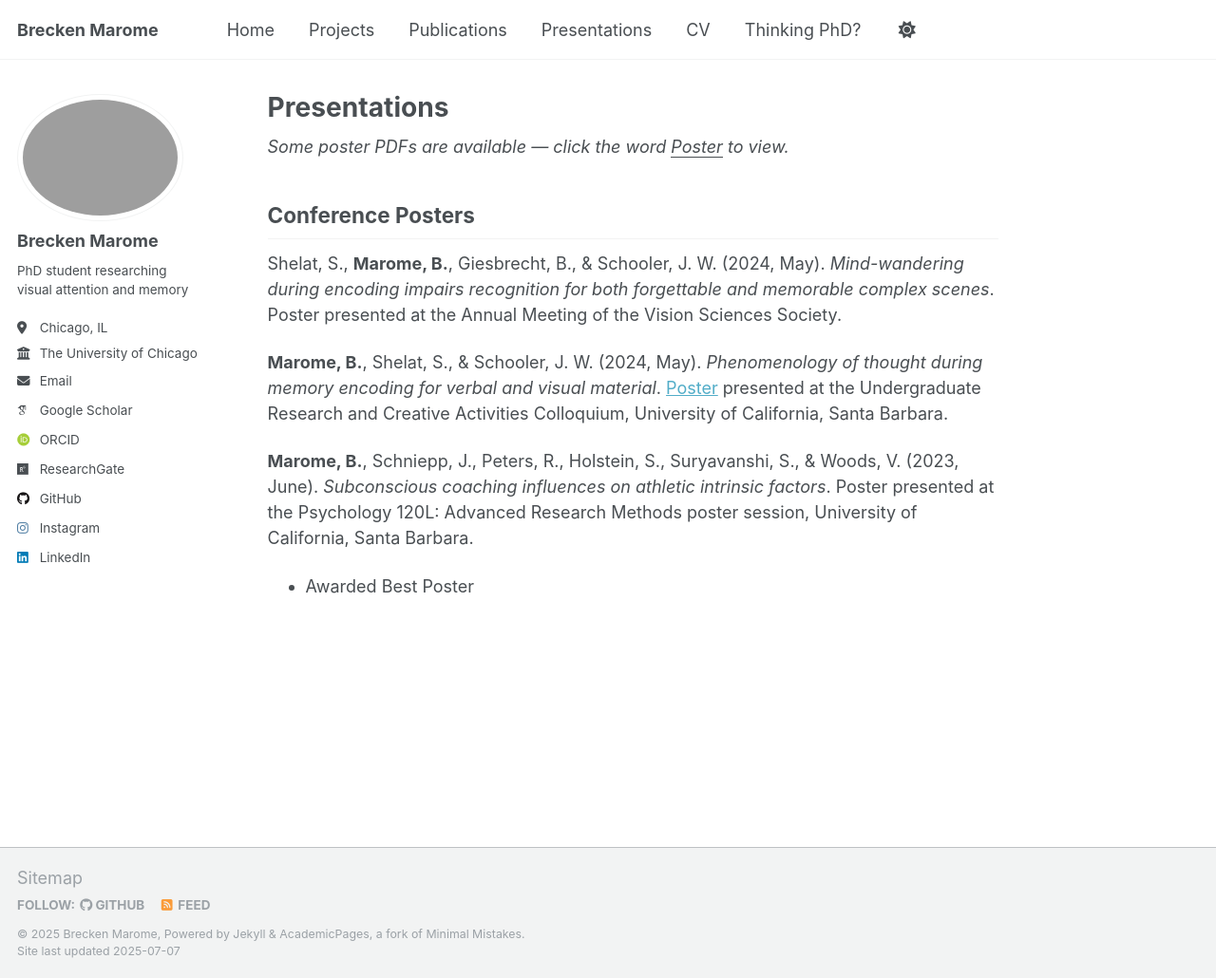
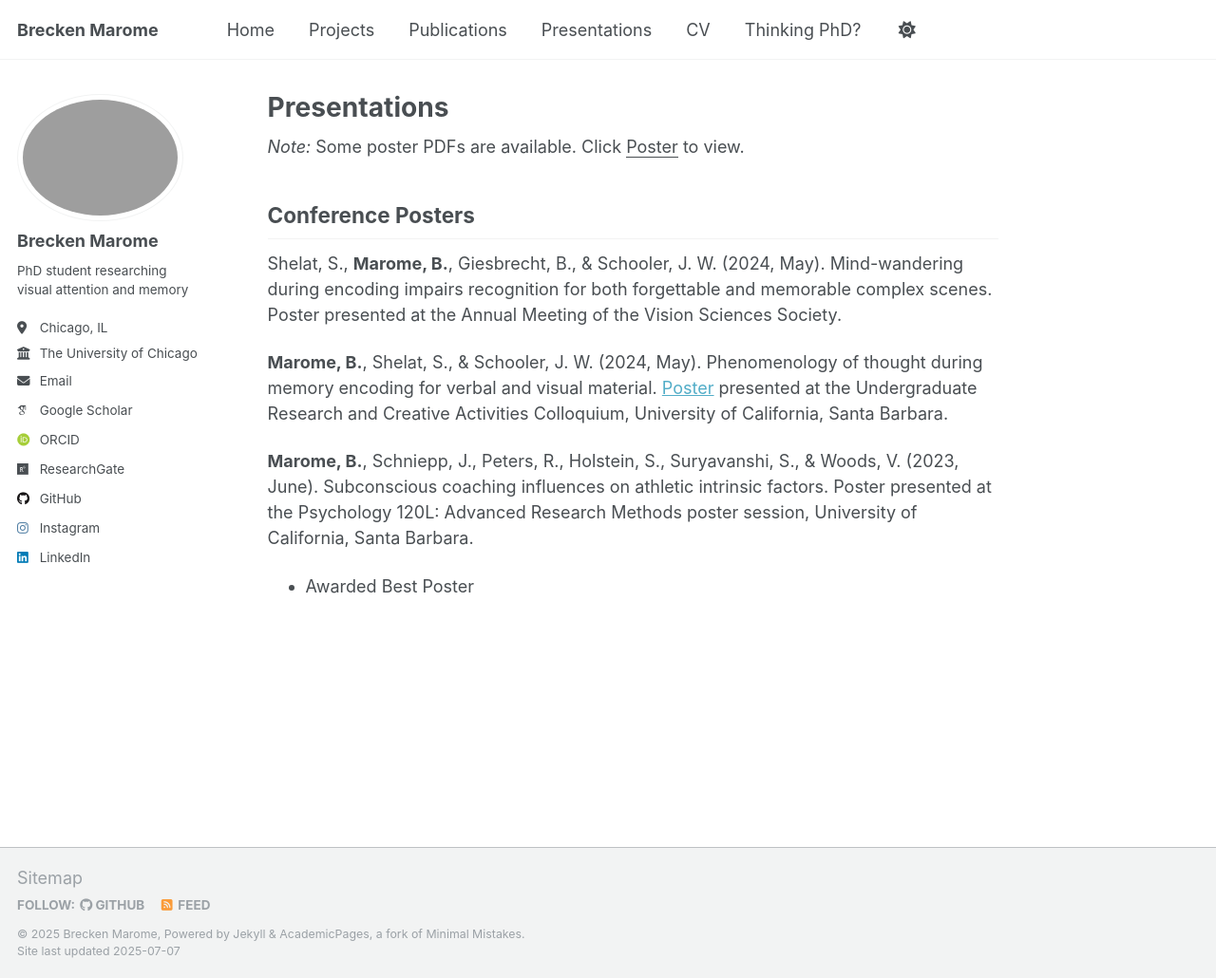
Before and after one commit to btmarome/btmarome.github.io, a Jekyll site: the page built from _pages/presentations.md, in a window 1280 px wide and 1030 px high. Shown: the whole window at 95% size. Built offline with Jekyll 4.4.1, drawn with Linux system fonts in a browser that asks for light colours; some web fonts are replaced; a script that is not in the unit is left out.

Commit message:
Update presentations.md

```diff
--- a/_pages/presentations.md
+++ b/_pages/presentations.md
@@ -5,13 +5,13 @@ permalink: /presentations/
 author_profile: true
 ---
 
-*Some poster PDFs are available — click the word <u>Poster</u> to view.*
+*Note:* Some poster PDFs are available. Click <u>Poster</u> to view.
 
 ## Conference Posters
 
-Shelat, S., **Marome, B.**, Giesbrecht, B., & Schooler, J. W. (2024, May). *Mind-wandering during encoding impairs recognition for both forgettable and memorable complex scenes*. Poster presented at the Annual Meeting of the Vision Sciences Society.
+Shelat, S., **Marome, B.**, Giesbrecht, B., & Schooler, J. W. (2024, May). Mind-wandering during encoding impairs recognition for both forgettable and memorable complex scenes. Poster presented at the Annual Meeting of the Vision Sciences Society.
 
-**Marome, B.**, Shelat, S., & Schooler, J. W. (2024, May). *Phenomenology of thought during memory encoding for verbal and visual material*. [Poster](/files/URCA_poster.pdf) presented at the Undergraduate Research and Creative Activities Colloquium, University of California, Santa Barbara.
+**Marome, B.**, Shelat, S., & Schooler, J. W. (2024, May). Phenomenology of thought during memory encoding for verbal and visual material. [Poster](/files/URCA_poster.pdf) presented at the Undergraduate Research and Creative Activities Colloquium, University of California, Santa Barbara.
 
-**Marome, B.**, Schniepp, J., Peters, R., Holstein, S., Suryavanshi, S., & Woods, V. (2023, June). *Subconscious coaching influences on athletic intrinsic factors*. Poster presented at the Psychology 120L: Advanced Research Methods poster session, University of California, Santa Barbara.
+**Marome, B.**, Schniepp, J., Peters, R., Holstein, S., Suryavanshi, S., & Woods, V. (2023, June). Subconscious coaching influences on athletic intrinsic factors. Poster presented at the Psychology 120L: Advanced Research Methods poster session, University of California, Santa Barbara.
   - Awarded Best Poster
```
